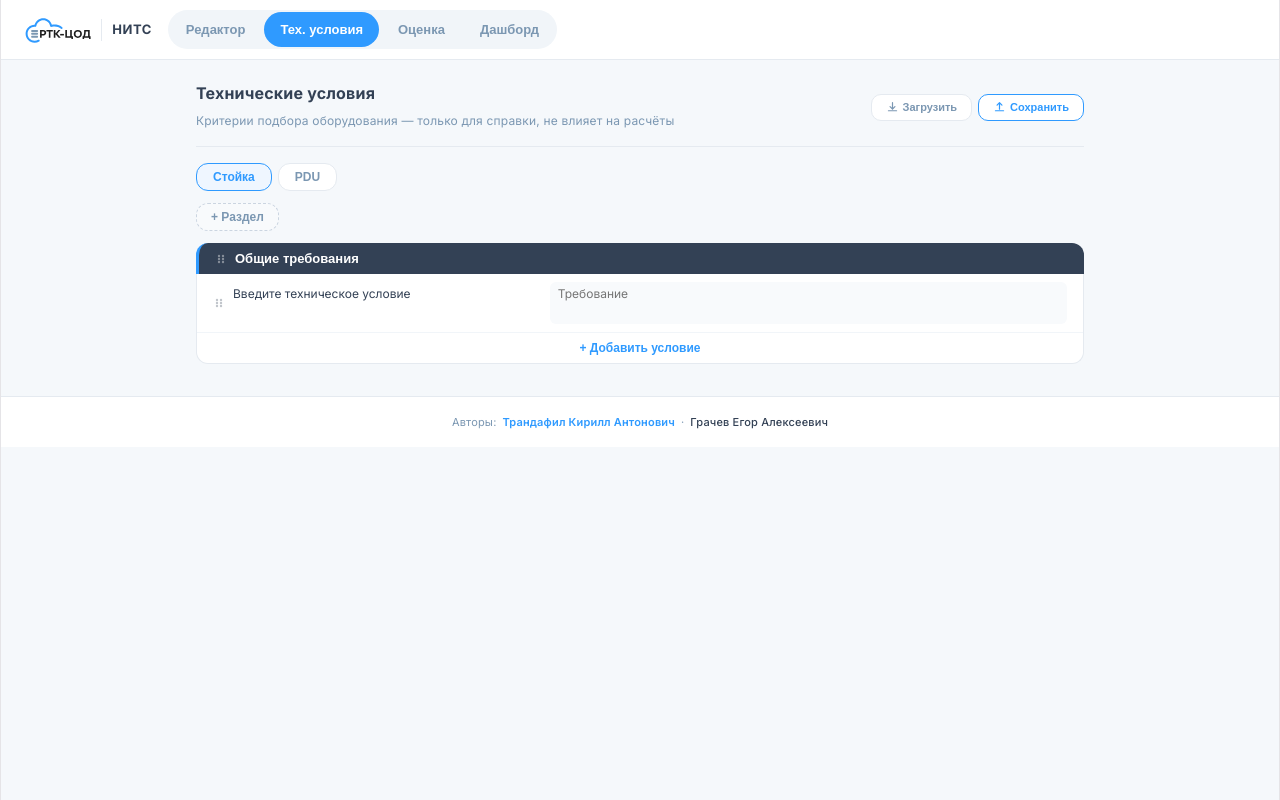
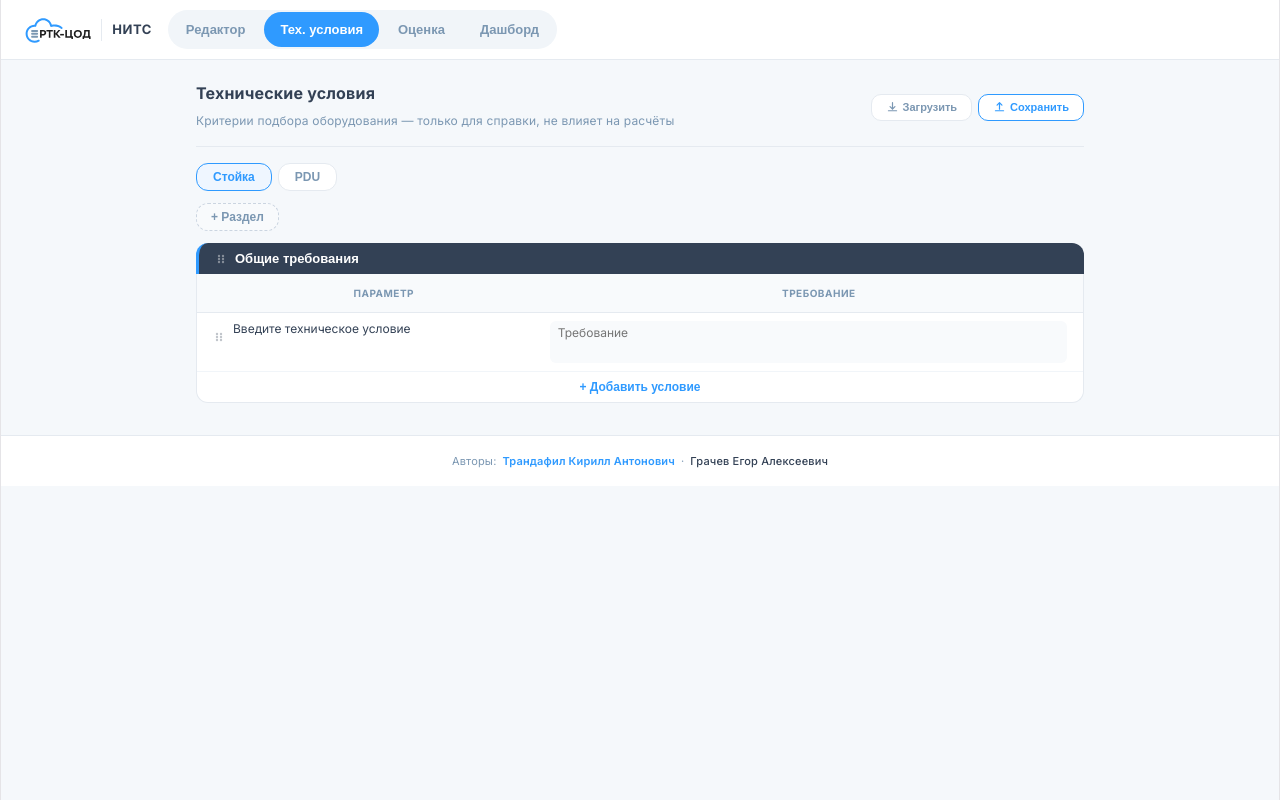
Before and after one commit to anezuf/Equipment-Testing, a React (Vite) app: page / in a window 1280 px wide. Both pictures are taken after a click on the button "Тех. условия". Built offline with nearby package versions, Linux system fonts and the light colour scheme.

Commit message:
fix(techspecs): restore column headers, align drag handle to top of row

```diff
--- a/src/App.jsx
+++ b/src/App.jsx
@@ -1036,13 +1036,17 @@ export default function App(){
                   {techSpecs.length>1&&<button type="button" className="btn-icon-close" onClick={()=>setTechSpecs(p=>p.filter((_,i)=>i!==si))} style={{background:"none",border:"none",color:"#ffffff88",cursor:"pointer",fontSize:16,padding:"0 4px",flexShrink:0,display:"inline-flex",alignItems:"center",justifyContent:"center"}}>×</button>}
                 </div>
                 <div style={{background:"#fff",borderRadius:"0 0 12px 12px",border:`1px solid ${B.border}`,borderTop:"none"}}>
+                  <div style={{display:"flex",padding:"6px 16px",background:"#F8FAFC",borderBottom:`1px solid ${B.border}`}}>
+                    <div style={{flex:"0 0 40%",fontSize:10,fontWeight:700,color:B.steel,textTransform:"uppercase",letterSpacing:"0.5px"}}>Параметр</div>
+                    <div style={{flex:"1 1 60%",fontSize:10,fontWeight:700,color:B.steel,textTransform:"uppercase",letterSpacing:"0.5px",paddingLeft:16}}>Требование</div>
+                  </div>
                   <DndContext sensors={sensors} collisionDetection={closestCenter} onDragStart={({active})=>setActiveTechItemId(active.id)} onDragEnd={e=>{setActiveTechItemId(null);makeTechSpecItemDragEnd(si)(e);}} onDragCancel={()=>setActiveTechItemId(null)}>
                     <SortableContext items={sec.items.map((_,ii)=>`titem-${si}-${ii}`)} strategy={verticalListSortingStrategy}>
                       {sec.items.map((it,ii)=>
                         <SortableItemRow key={ii} id={`titem-${si}-${ii}`}>
                           {(itemDrag,itemAttrs)=>
-                            <div style={{display:"flex",alignItems:"center",flexWrap:"wrap",gap:8,padding:"8px 16px",borderTop:ii?`1px solid #F1F5F9`:"none"}}>
-                              <span style={{cursor:"grab",display:"flex",flexShrink:0,opacity:0.3,touchAction:"none"}} {...itemDrag} {...itemAttrs}><svg width="12" height="12" viewBox="0 0 12 12"><circle cx="4" cy="3" r="1.2" fill={B.graphite}/><circle cx="8" cy="3" r="1.2" fill={B.graphite}/><circle cx="4" cy="6" r="1.2" fill={B.graphite}/><circle cx="8" cy="6" r="1.2" fill={B.graphite}/><circle cx="4" cy="9" r="1.2" fill={B.graphite}/><circle cx="8" cy="9" r="1.2" fill={B.graphite}/></svg></span>
+                            <div style={{display:"flex",alignItems:"flex-start",flexWrap:"wrap",gap:8,padding:"8px 16px",borderTop:ii?`1px solid #F1F5F9`:"none"}}>
+                              <span style={{cursor:"grab",display:"flex",flexShrink:0,opacity:0.3,touchAction:"none",marginTop:10}} {...itemDrag} {...itemAttrs}><svg width="12" height="12" viewBox="0 0 12 12"><circle cx="4" cy="3" r="1.2" fill={B.graphite}/><circle cx="8" cy="3" r="1.2" fill={B.graphite}/><circle cx="4" cy="6" r="1.2" fill={B.graphite}/><circle cx="8" cy="6" r="1.2" fill={B.graphite}/><circle cx="4" cy="9" r="1.2" fill={B.graphite}/><circle cx="8" cy="9" r="1.2" fill={B.graphite}/></svg></span>
                               <AutoSizeTextarea
                                 value={it.n}
                                 onChange={e=>{const v=e.target.value;setTechSpecs(p=>p.map((s,i)=>i===si?{...s,items:s.items.map((x,j)=>j===ii?{...x,n:v}:x)}:s));}}
```
